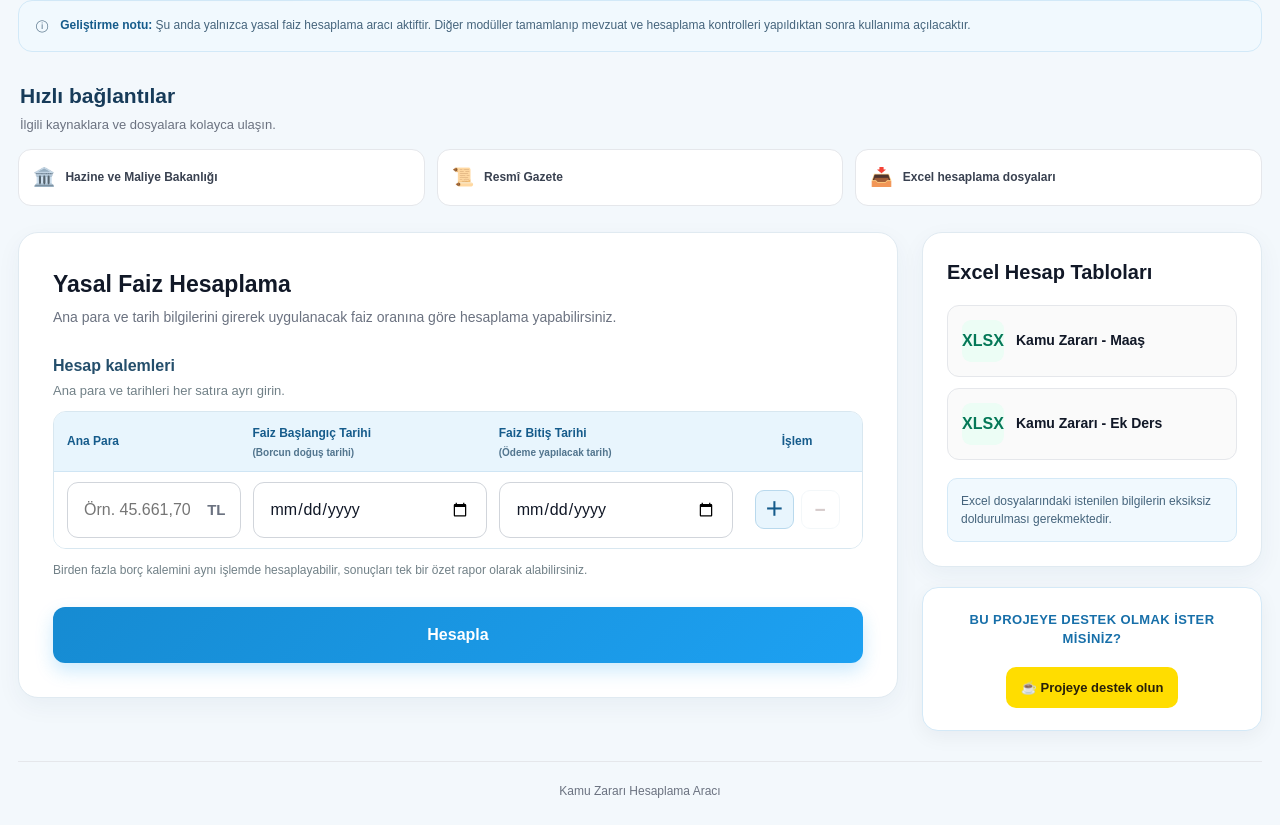
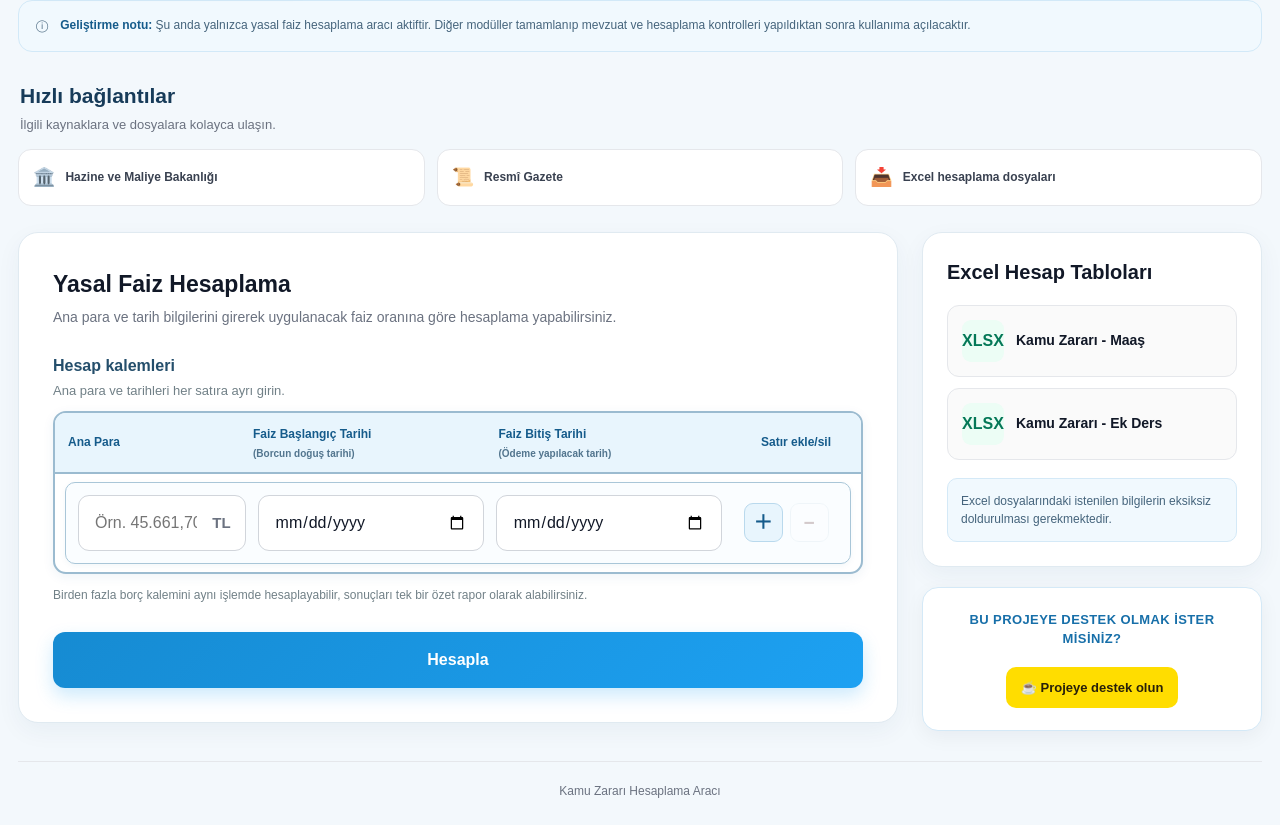
Before and after one commit to abstract-45/kzhesaplama, a plain HTML site: page index.html in a window 1280 px wide. Shown: the part 1049-1874 px from the top of the page. Drawn offline with nearby package versions, Linux system fonts and the light colour scheme.

Commit message:
Make account rows clearer and label row controls

```diff
--- a/index.html
+++ b/index.html
@@ -1210,6 +1210,31 @@ body{background:#f3f8fc;color:var(--ink)}
 @media(max-width:850px){.account-table-wrap{overflow-x:auto}.account-table-head,.account-entry .account-fields{grid-template-columns:minmax(145px,1fr) minmax(205px,1.2fr) minmax(205px,1.2fr) 94px;gap:9px}.account-table-head{font-size:11px}}
 @media print{.account-table-wrap{display:none!important}}
 
+/* Satır çerçevelerini belirginleştir */
+.account-table-wrap{
+    border:2px solid #9bbbd0;
+    box-shadow:0 3px 12px rgba(21,91,139,.07);
+}
+.account-table-head{
+    border-bottom:2px solid #9bbbd0;
+}
+.account-entry{
+    margin:8px 10px;
+    padding:12px;
+    border:1.5px solid #a9c6d8;
+    border-radius:10px;
+    background:#fafdff;
+    box-shadow:0 2px 6px rgba(21,91,139,.05);
+}
+.account-entry:last-child{
+    margin-bottom:8px;
+    border-bottom:1.5px solid #a9c6d8;
+}
+.account-entry:focus-within{
+    border-color:#4b9ac7;
+    box-shadow:0 0 0 3px rgba(29,161,242,.10);
+}
+
 </style>
 </head>
 
@@ -1356,7 +1381,7 @@ body{background:#f3f8fc;color:var(--ink)}
                         <div>Ana Para</div>
                         <div>Faiz Başlangıç Tarihi <small>(Borcun doğuş tarihi)</small></div>
                         <div>Faiz Bitiş Tarihi <small>(Ödeme yapılacak tarih)</small></div>
-                        <div class="action-heading">İşlem</div>
+                        <div class="action-heading">Satır ekle/sil</div>
                     </div>
                     <div id="accountsContainer">
                         <div class="account-entry" data-account>
```
